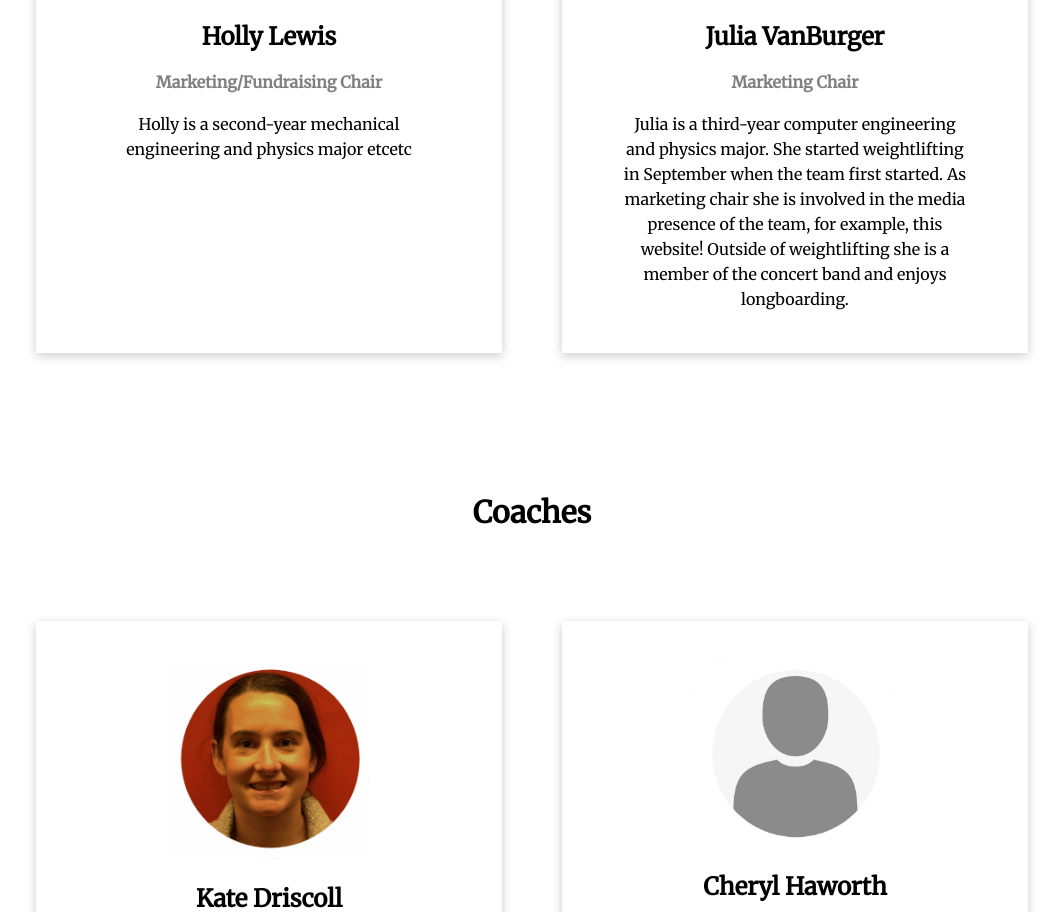
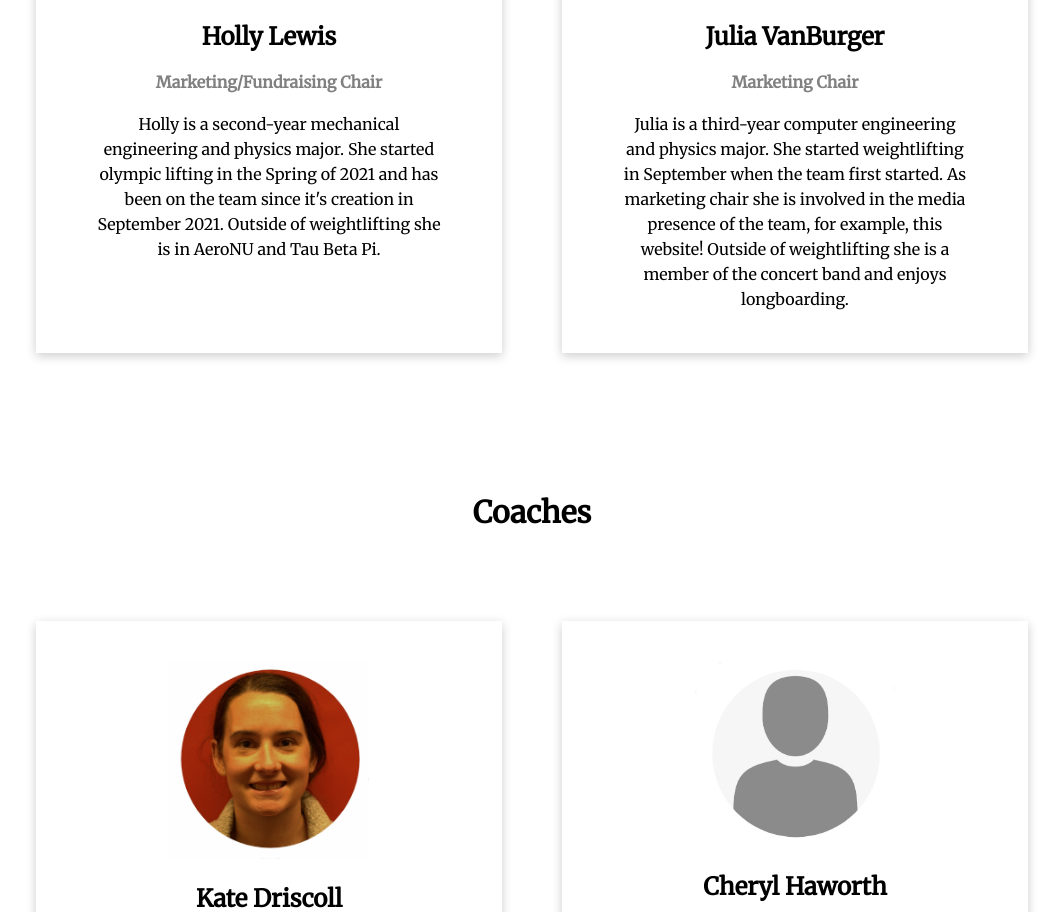
Before and after one commit to juliavanb/NEUWeightliftingWebsite, a plain HTML site: page about.html in a window 1280 px wide. Shown: the part 1915-2827 px from the top of the page, without its empty margins (108-1171 px from the left). Drawn offline with Linux system fonts and the light colour scheme.

Commit message:
Changed about me statement

```diff
--- a/about.html
+++ b/about.html
@@ -66,7 +66,7 @@
                 <img src="images/person_icon.jpg" alt="Holly Lewis">
                 <h1>Holly Lewis</h1>
                 <h2>Marketing/Fundraising Chair</h2>
-                <p>Holly is a second-year mechanical engineering and physics major etcetc</p>
+                <p>Holly is a second-year mechanical engineering and physics major. She started olympic lifting in the Spring of 2021 and has been on the team since it's creation in September 2021. Outside of weightlifting she is in AeroNU and Tau Beta Pi.</p>
             </div>
             <div class = "member">
                 <img src="images/person_icon.jpg" alt="Julia VanBurger">
```
